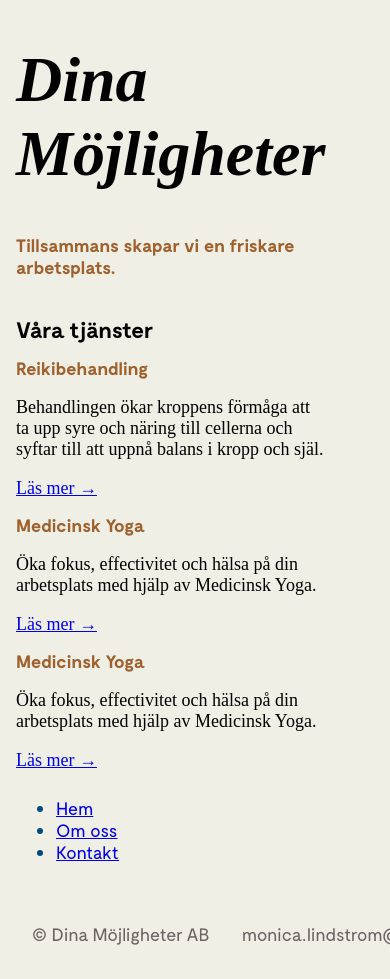
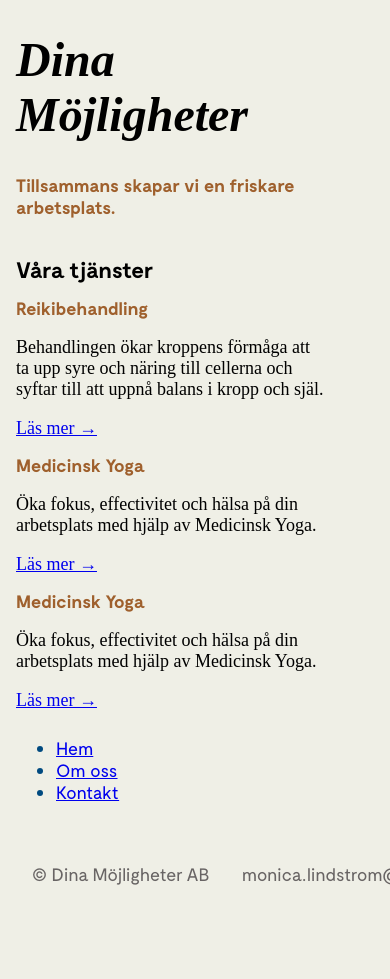
Before and after one commit to dinamojligheter/dinamojligheter.github.io, a Jekyll site: the page built from index.html, in a window 390 px wide. Built offline with Jekyll 4.4.1, drawn with Linux system fonts in a browser that asks for light colours; comment, search, counter and statistics services are not loaded; after the commit the page ends 919 px from its top, so only the background shows below that.

Commit message:
Update style.html

```diff
--- a/_includes/style.html
+++ b/_includes/style.html
@@ -92,7 +92,7 @@
     }
 
     header h1 {
-        font-size: 4rem;
+        font-size: clamp(3rem, 10vw, 4rem);
         font-family: var(--font-serif);
         font-style: italic;
     }
```
